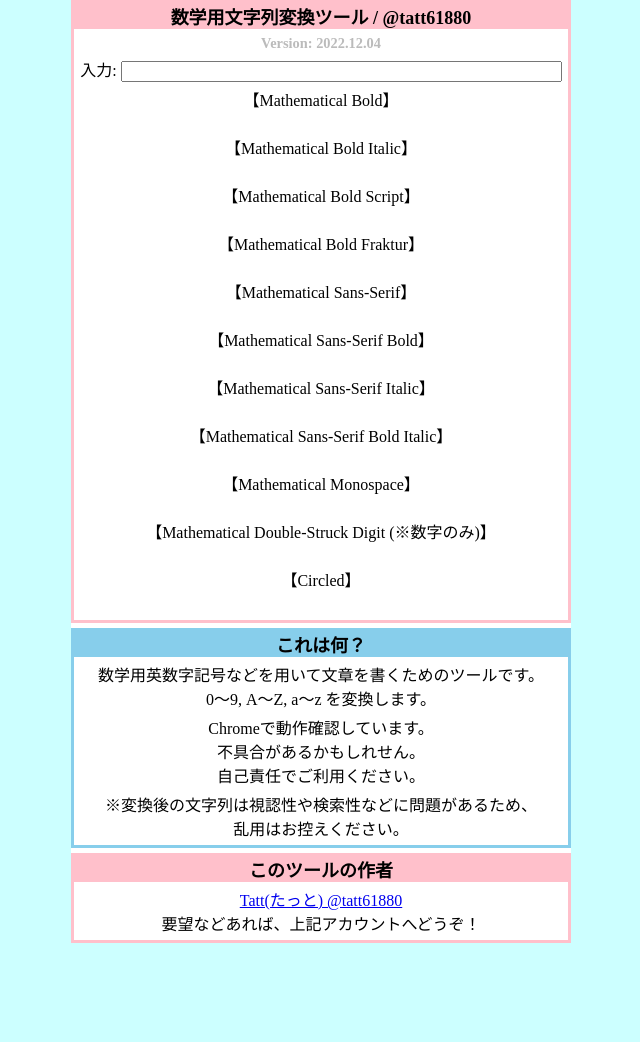
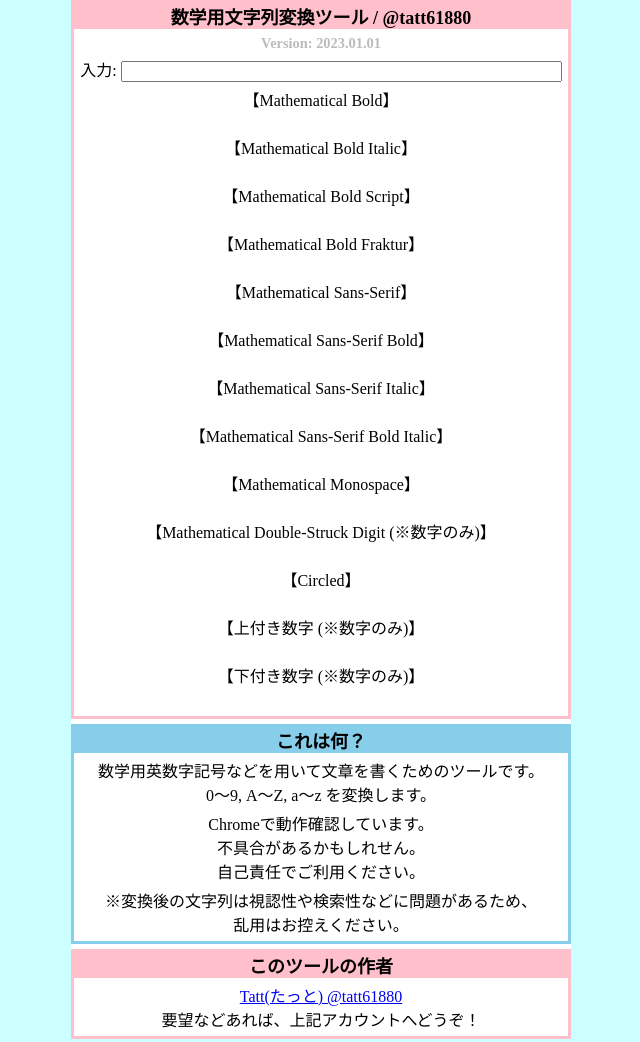
Before and after one commit to tatt61880/MathematicalStr, a website: page index.html in a window 1280 px wide. Shown: the whole page, without its empty margins (319-959 px from the left). Before the commit the page ends 948 px from the top, so only its background shows below. Drawn offline with Linux system fonts and the light colour scheme.

Commit message:
Add 上付き数字, 下付き数字

```diff
--- a/index.html
+++ b/index.html
@@ -47,6 +47,10 @@
       <span id="result9">　</span><br>
       【Circled】<br>
       <span id="result10">　</span><br>
+      【上付き数字 (※数字のみ)】<br>
+      <span id="result11">　</span><br>
+      【下付き数字 (※数字のみ)】<br>
+      <span id="result12">　</span><br>
     </div>
   </div>
 
--- a/src/main.js
+++ b/src/main.js
@@ -1,6 +1,6 @@
 (function () {
   'use strict';
-  const version = 'Version: 2022.12.04';
+  const version = 'Version: 2023.01.01';
 
   window.addEventListener('load', init, false);
 
@@ -20,6 +20,18 @@
     [55349, 0, 57304],
     [0, 9398, 9450, 9311],
   ];
+  const mapChars = {
+    0: ['⁰', '₀'],
+    1: ['¹', '₁'],
+    2: ['²', '₂'],
+    3: ['³', '₃'],
+    4: ['⁴', '₄'],
+    5: ['⁵', '₅'],
+    6: ['⁶', '₆'],
+    7: ['⁷', '₇'],
+    8: ['⁸', '₈'],
+    9: ['⁹', '₉'],
+  };
   const typeNum = codes.length;
 
   function init() {
@@ -27,7 +39,7 @@
 
     elemText = document.getElementById('input-text');
     elemText.addEventListener('input', updateResult, false);
-    for (let i = 0; i < typeNum; ++i) {
+    for (let i = 0; i < typeNum + 2; ++i) {
       elemResults[i] = document.getElementById(`result${i}`);
     }
     updateResult();
@@ -39,10 +51,12 @@
     for (let i = 0; i < typeNum; ++i) {
       resultTexts[i] = '';
     }
+    resultTexts[typeNum] = '';
+    resultTexts[typeNum + 1] = '';
 
     for (const c of text) {
       const code = c.charCodeAt(0);
-      if (0x30 <= code && code <= 0x39) {
+      if (0x30 <= code && code <= 0x39) { // 0-9
         for (let i = 0; i < typeNum; ++i) {
           if (codes[i][0] === 0) {
             if (code === 0x30) {
@@ -54,7 +68,9 @@
             resultTexts[i] += String.fromCharCode(codes[i][0]) + String.fromCharCode(codes[i][2] + code - 0x30);
           }
         }
-      } else if (0x41 <= code && code <= 0x5a) {
+        resultTexts[typeNum] += mapChars[code - 0x30][0];
+        resultTexts[typeNum + 1] += mapChars[code - 0x30][1];
+      } else if (0x41 <= code && code <= 0x5a) { // A-Z
         for (let i = 0; i < typeNum; ++i) {
           if (codes[i][0] === 0) {
             resultTexts[i] += String.fromCharCode(codes[i][1] + code - 0x41);
@@ -64,7 +80,7 @@
             resultTexts[i] += c;
           }
         }
-      } else if (0x61 <= code && code <= 0x7a) {
+      } else if (0x61 <= code && code <= 0x7a) { // a-z
         for (let i = 0; i < typeNum; ++i) {
           if (codes[i][0] === 0) {
             resultTexts[i] += String.fromCharCode(codes[i][1] + 26 + code - 0x61);
@@ -81,7 +97,7 @@
       }
     }
 
-    for (let i = 0; i < typeNum; ++i) {
+    for (let i = 0; i < typeNum + 2; ++i) {
       elemResults[i].innerText = resultTexts[i] === '' ? '　' : resultTexts[i];
     }
   }
```
